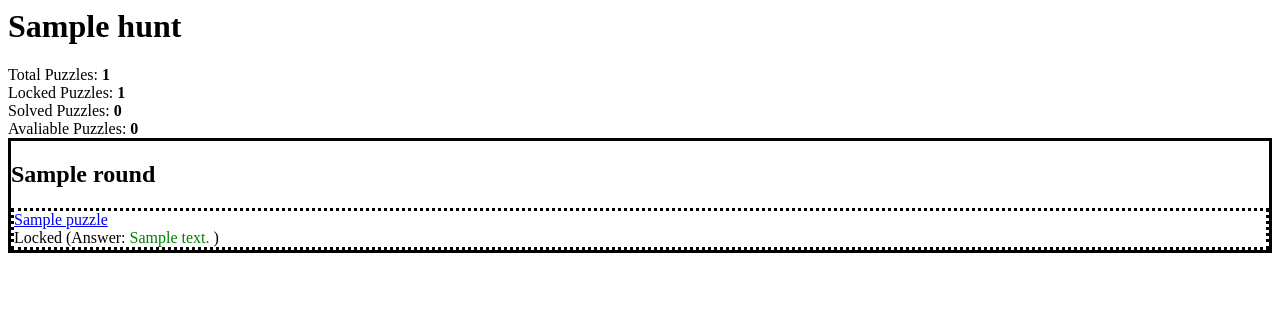
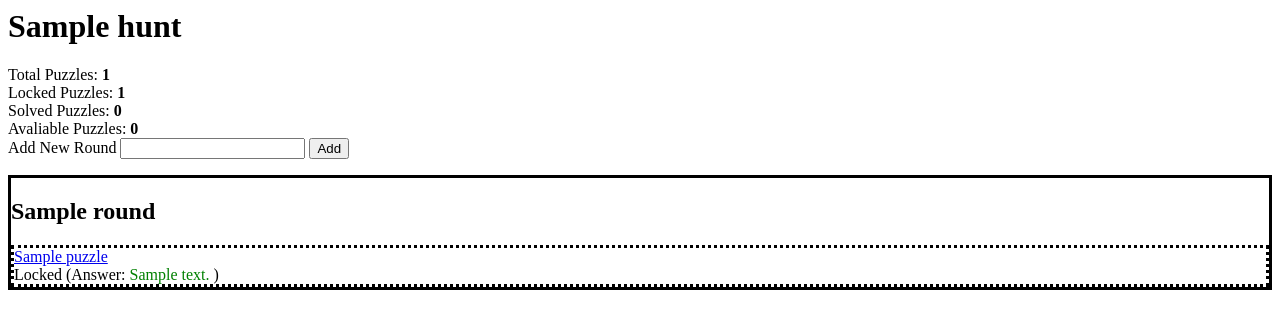
Before and after one commit to Bazinga9000/reservoir, a Django app: page /hunt/1/ in a window 1280 px wide. Shown: the top 329 px of the page. Run offline with Django 5.2, Linux system fonts and the light colour scheme; tables that the repository leaves empty hold one stand-in row (values such as "Sample post").

Commit message:
new round field

```diff
--- a/puzzles/templates/puzzles/bigboard.html
+++ b/puzzles/templates/puzzles/bigboard.html
@@ -4,6 +4,13 @@ Total Puzzles: <b>{{ hunt.total_puzzles }}</b><br>
 Locked Puzzles: <b>{{ hunt.num_locked }}</b><br>
 Solved Puzzles: <b>{{ hunt.num_solved }}</b><br>
 Avaliable Puzzles: <b>{{ hunt.num_available }}</b><br>
+
+<form autocomplete="off" action="{% url 'puzzles:new_round' hunt.id %}" method="post">
+{% csrf_token %}
+<label for="new_round">Add New Round</label>
+<input class="new_round" name="new_round" maxlength="255"></input>
+<input type="submit" value="Add">
+</form>
 
 {% for round in hunt.round_set.all %}
 <div class="roundinfo" style="border-style: solid;">
--- a/puzzles/urls.py
+++ b/puzzles/urls.py
@@ -7,5 +7,6 @@ urlpatterns = [
     # path("", views.index, name="index"),
     path("hunt/<int:hunt_id>/", views.bigboard, name="bigboard"),
     path("puzzle/<int:puzzle_id>/", views.puzzlepage, name="puzzlepage"),
-    path("puzzle/<int:puzzle_id>/update", views.update, name="update")
+    path("puzzle/<int:puzzle_id>/update", views.update, name="update"),
+    path("hunt/<int:hunt_id>/new_round", views.new_round, name="new_round")
 ]
--- a/puzzles/views.py
+++ b/puzzles/views.py
@@ -2,7 +2,7 @@ from django.shortcuts import get_object_or_404, render
 from django.http import HttpResponse, HttpResponseRedirect
 from django.urls import reverse
 
-from .models import Hunt, Puzzle, PuzzleStatus, Answer
+from .models import Hunt, Round, Puzzle, PuzzleStatus, Answer
 
 def bigboard(request, hunt_id):
     hunt = get_object_or_404(Hunt, pk=hunt_id)
@@ -41,3 +41,16 @@ def update(request, puzzle_id):
         ans.save()
 
     return HttpResponseRedirect(reverse("puzzles:puzzlepage", args=(puzzle.id,)))
+
+
+def new_round(request, hunt_id):
+    hunt = get_object_or_404(Hunt, pk=hunt_id)
+
+    new_round_name = request.POST["new_round"]
+    if new_round_name != "" and len(new_round_name) < 255:
+        rnd = Round()
+        rnd.name = new_round_name
+        rnd.hunt = hunt
+        rnd.save()
+
+    return HttpResponseRedirect(reverse("puzzles:bigboard", args=(hunt.id,)))
```
